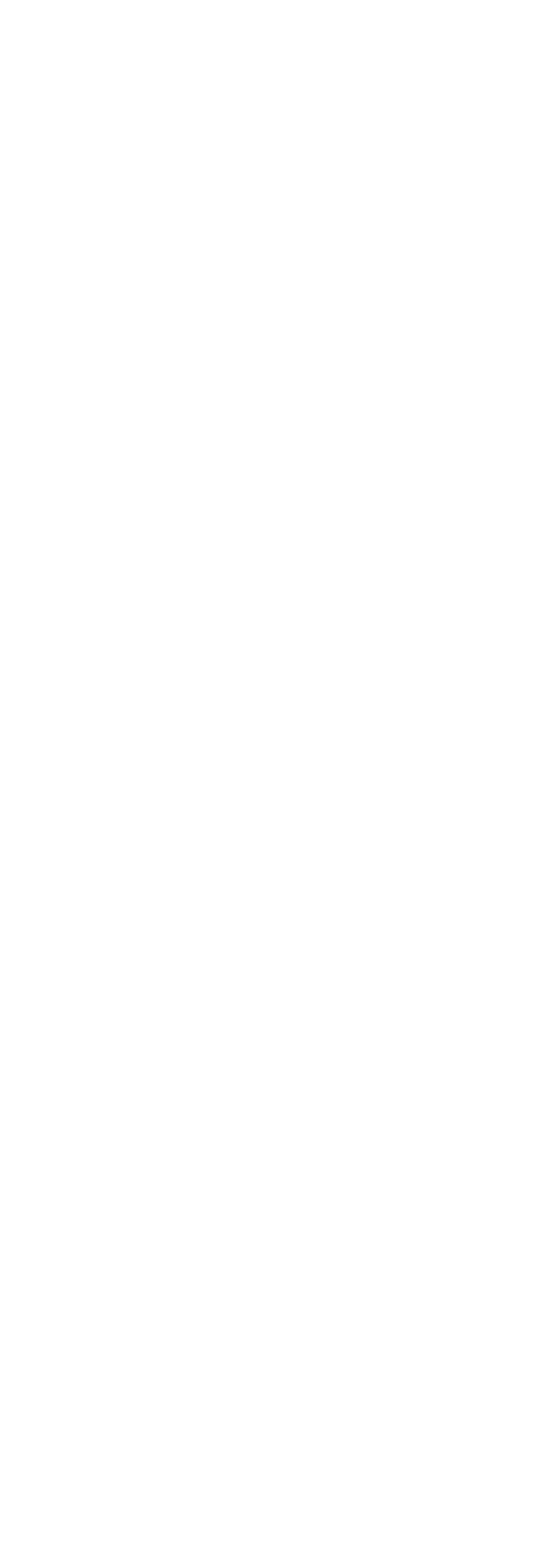
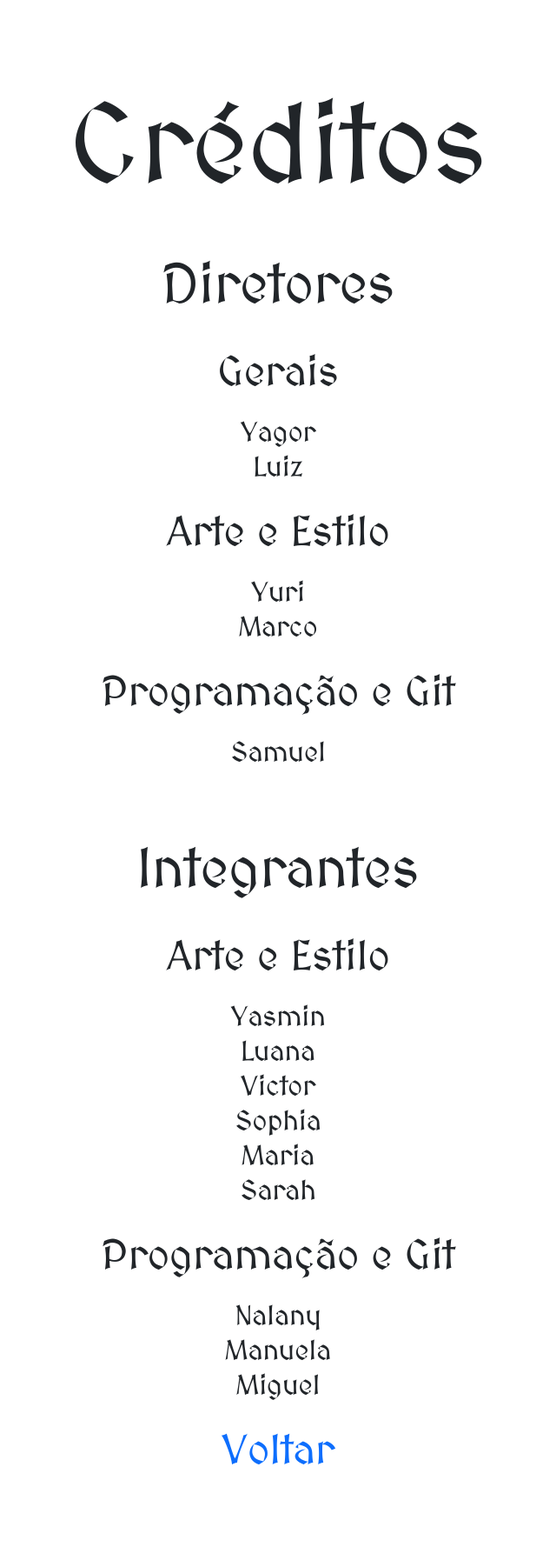
Before and after one commit to Samuel-fernandesf/Jogo-Lobisomem, a Flask app: page /creditos in a window 1280 px wide. Before the commit the part shown is empty. Shown: the whole page at 87% size, without its empty margins (320-960 px from the left). Before the commit the page ends 800 px from the top, so only its background shows below. Run offline with Flask 3, Linux system fonts and the light colour scheme; parts of the project's set-up code (start-up, migrations or seed data) failed here and were passed over.

Commit message:
Adicionando paginas

```diff
--- a/app/static/estilos/style.css
+++ b/app/static/estilos/style.css
@@ -15,3 +15,41 @@ body {
 .menu-item{
     font-size: 3rem;
 }
+.p_d {
+    font-size: 4rem;
+    margin-top: 2rem;
+}
+.p_c{
+    font-size: 8rem;
+    margin-top: 6rem;
+}
+.p_c_t {
+    margin-top: 1rem;
+    font-size: 8rem;
+}
+.p_s{
+    font-size: 3rem;
+    text-decoration: none;
+}
+.p {
+    font-size: 2rem;
+    margin-top: -1.5rem;
+}
+.p_t{
+    font-size: 2rem;
+    margin-left: 30%;
+    margin-right: 30%;
+}
+.sp {
+    margin-top: 2rem;
+}
+.sp_g {
+    margin-top: 4rem;
+}
+.ftf{
+    margin-bottom: 6rem;
+}
+.ftf_t{
+    margin-bottom: 6rem;
+    overflow-y:hidden;
+}
--- a/app/templates/creditos.html
+++ b/app/templates/creditos.html
@@ -0,0 +1,47 @@
+{% extends "modelo.html" %}
+{%block conteudo%}
+<center><div class="ftf">
+    <div>
+        <h1 class="p_c">Créditos</h1>
+        <p class="p_d">Diretores</p>
+        <p class="p_s">Gerais</p>
+        <div class="sp">
+            <p class="p">Yagor</p>
+            <p class="p">Luiz</p>
+        </div>
+    </div>
+    <div>
+        <p class="p_s">Arte e Estilo</p>
+        <div class="sp">
+            <p class="p">Yuri</p>
+            <p class="p">Marco</p>
+        </div>
+        <p class="p_s">Programação e Git</p>
+        <div class="sp">
+            <p class="p">Samuel</p>
+        </div>
+    </div>
+    <div class="sp_g">
+        <p class="p_d">Integrantes</p>
+        <p class="p_s">Arte e Estilo</p>
+        <div class="sp">
+            <p class="p">Yasmin</p>
+            <p class="p">Luana</p>
+            <p class="p">Victor</p>
+            <p class="p">Sophia</p>
+            <p class="p">Maria</p>
+            <p class="p">Sarah</p>
+
+        </div>
+        <p class="p_s">Programação e Git</p>
+        <div class="sp">
+            <p class="p">Nalany</p>
+            <p class="p">Manuela</p>
+            <p class="p">Miguel</p>
+        </div>
+    </div>
+    <a href="/" class="p_s">Voltar</a>
+</div>
+
+
+{%endblock%}
```
Also changed, not shown: app/templates/tutorial.html (+15 -0 lines).
